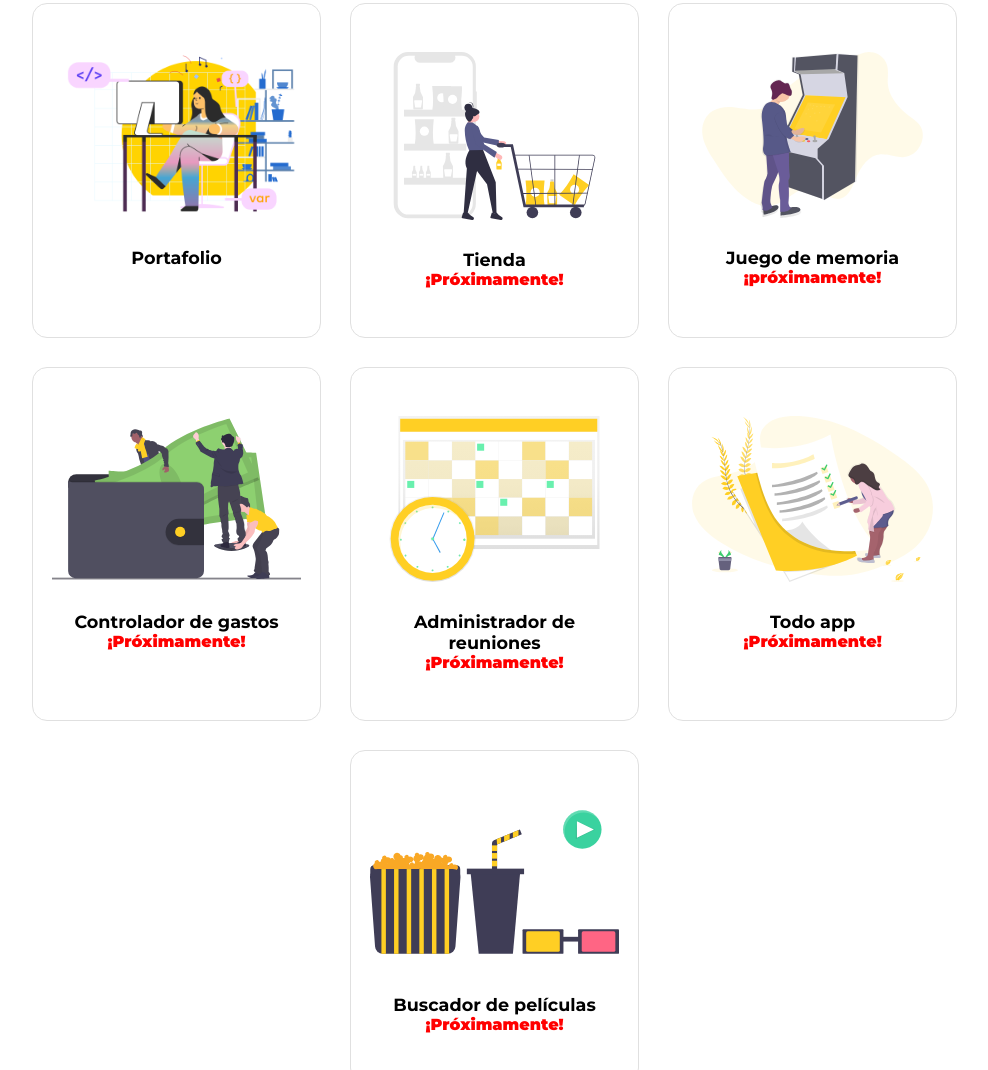
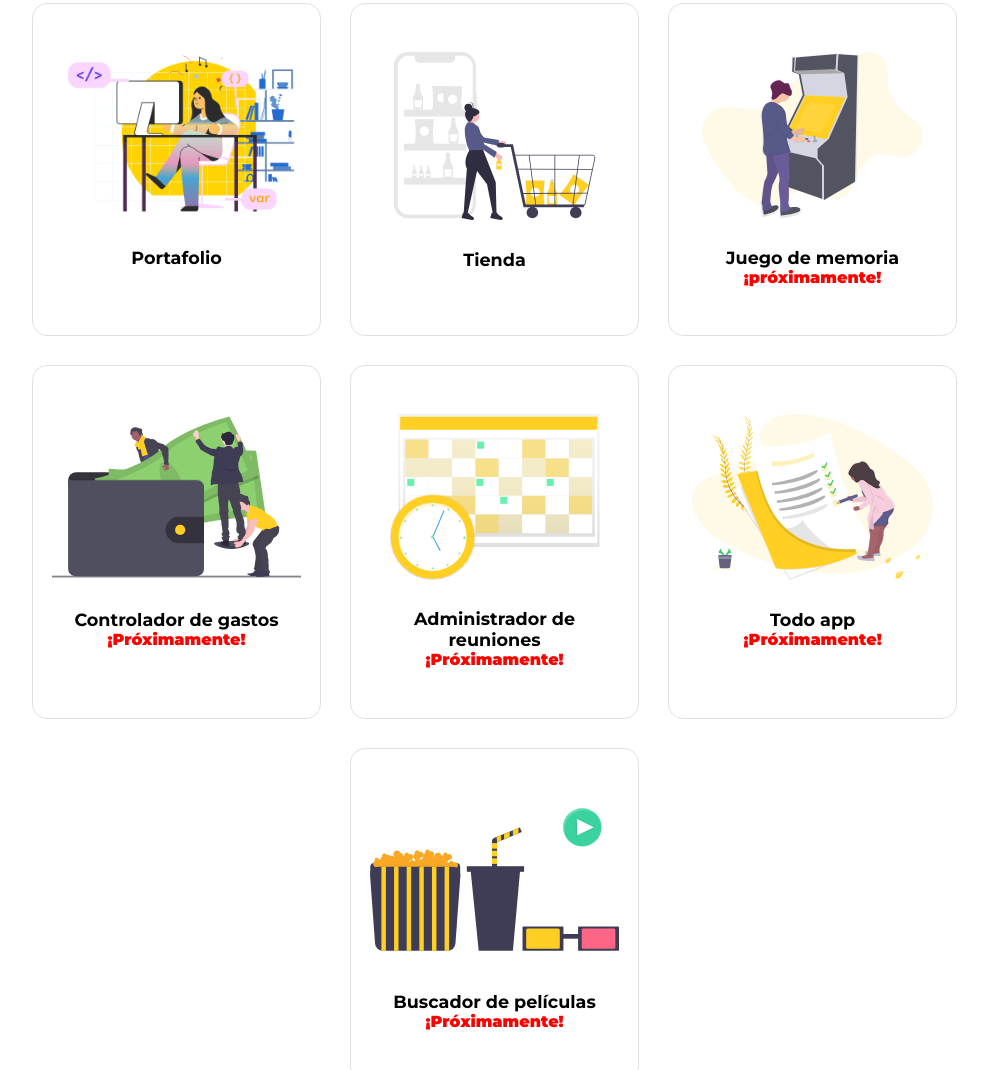
Before and after one commit to rosalybt/Portafolio, a plain HTML site: page index.html in a window 1280 px wide. Shown: the part 2189-3259 px from the top of the page, without its empty margins (131-1119 px from the left). Drawn offline with nearby package versions, Linux system fonts and the light colour scheme.

Commit message:
desbloquee un nuevo proyecto - Tienda ADA

```diff
--- a/index.html
+++ b/index.html
@@ -117,44 +117,45 @@
         </div>
 
         <div class="contenedor-tarjeta">
-            <a href="#presentacion"  class="tarjeta-proyecto" data-tecnologia="html">
+            <a href="#presentacion" class="tarjeta-proyecto" data-tecnologia="html">
                 <img src="imagenes/coding-img.png" alt="chica sentada frente a una computadora programando">
                 <p class="descripcion-tarjeta">Portafolio</p>
 
             </a>
 
-            <a href="https://rosalybt.github.io/Tienda/index.html" target="_blank" class="tarjeta-proyecto" data-tecnologia="javascript">
+            <a href="https://rosalybt.github.io/Tienda/index.html" target="_blank" class="tarjeta-proyecto"
+                data-tecnologia="javascript">
                 <img src="imagenes/img-tienda.svg" alt="chica con un carrito de compras">
                 <p class="descripcion-tarjeta">Tienda</p>
-                <p class="proximamente">¡Próximamente!</p>
+
             </a>
 
-            <a href=""  class="tarjeta-proyecto" data-tecnologia="javascript">
+            <a href="" class="tarjeta-proyecto" data-tecnologia="javascript">
                 <img src="imagenes/img-juego.svg" alt="chica jugando en una maquina de juegos">
                 <p class="descripcion-tarjeta">Juego de memoria</p>
                 <p class="proximamente">¡próximamente!</p>
             </a>
 
-            <a href=""  class="tarjeta-proyecto" data-tecnologia="javascript">
+            <a href="" class="tarjeta-proyecto" data-tecnologia="javascript">
                 <img src="imagenes/img-dinero.svg" alt="billetera">
                 <p class="descripcion-tarjeta">Controlador de gastos</p>
                 <p class="proximamente">¡Próximamente!</p>
             </a>
 
-            <a href=""  class="tarjeta-proyecto" data-tecnologia="javascript">
+            <a href="" class="tarjeta-proyecto" data-tecnologia="javascript">
                 <img src="imagenes/img-calendar.svg" alt="reloj y calendario">
                 <p class="descripcion-tarjeta">Administrador de reuniones</p>
                 <p class="proximamente">¡Próximamente!</p>
 
             </a>
 
-            <a href=""  class="tarjeta-proyecto" data-tecnologia="react">
+            <a href="" class="tarjeta-proyecto" data-tecnologia="react">
                 <img src="imagenes/img-lista.svg" alt=" to do list">
                 <p class="descripcion-tarjeta">Todo app</p>
                 <p class="proximamente">¡Próximamente!</p>
             </a>
 
-            <a href=""  class="tarjeta-proyecto" data-tecnologia="react">
+            <a href="" class="tarjeta-proyecto" data-tecnologia="react">
                 <img src="imagenes/img-movie.svg" alt="palomitas, soda y lentes de peliculas">
                 <p class="descripcion-tarjeta">Buscador de películas</p>
                 <p class="proximamente">¡Próximamente!</p>
```
